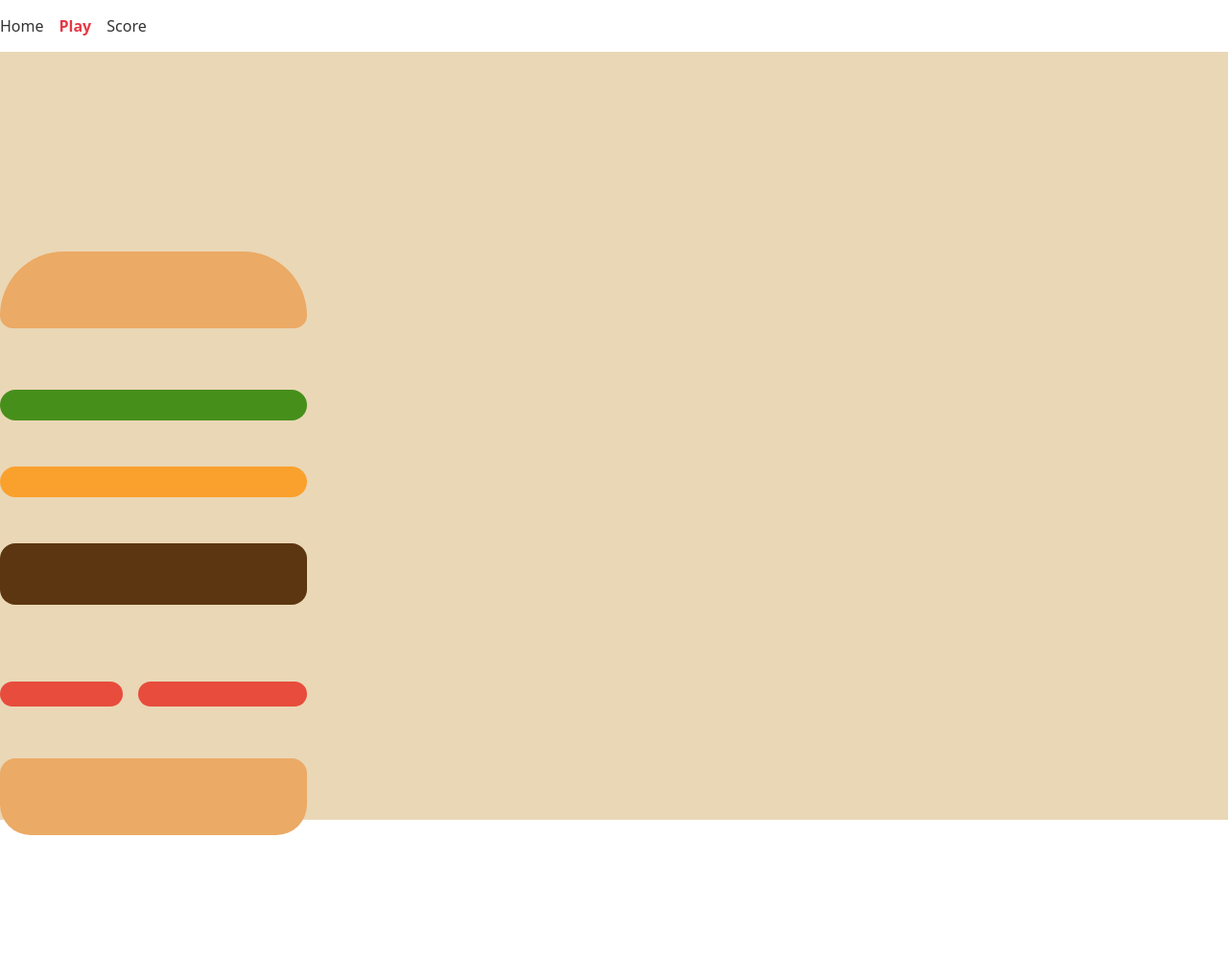
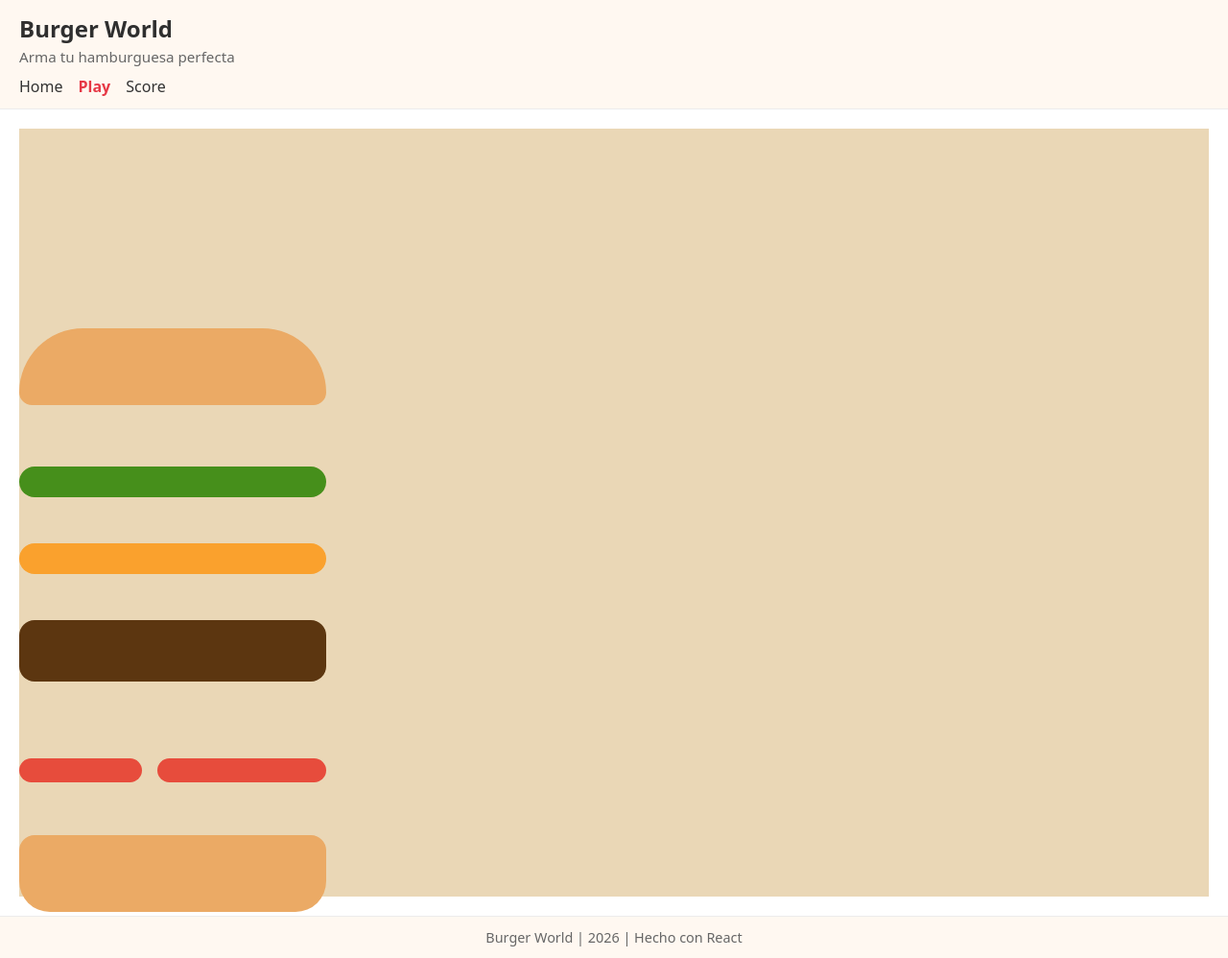
Before and after one commit to NatalieAzcona/4.burger-world, a React (Vite) app: page /play in a window 1280 px wide. Shown: the whole page at 96% size. Before the commit the page ends 870 px from the top, so only its background shows below. Built offline with nearby package versions, Linux system fonts and the light colour scheme.

Commit message:
ingredients and basic Header and Footer

```diff
--- a/src/components/game/IngredientsCard.jsx
+++ b/src/components/game/IngredientsCard.jsx
@@ -1,24 +1,30 @@
-import "../../assets/styles/ingredients.scss"
+import React from "react";
+import "../../assets/styles/ingredients.scss";
+import { ingredients } from "../../data/ingredients";
+
+const IngredientPiece = ({ className }) => {
+  if (className === "tomatos") {
+    return (
+      <div className="tomatos">
+        <div className="tomato tomato--1"></div>
+        <div className="tomato tomato--2"></div>
+      </div>
+    );
+  }
+
+  return <div className={className}></div>;
+};
 
 function IngredientsCard() {
   return (
     <section className="ingredients-view">
       <div className="hamburger">
-        <div className="bun bun--top"></div>
-        <div className="salad"></div>
-        <div className="cheese"></div>
-        <div className="beef"></div>
-          <div className="tomatos">
-            <div className="tomato tomato--1"></div>
-            <div className="tomato tomato--2"></div>
-          </div>
-        <div className="bun bun--bottom"></div>
+        {ingredients.map((ingredient) => (
+          <IngredientPiece key={ingredient.id} className={ingredient.className} />
+        ))}
       </div>
     </section>
-  )
+  );
 }
 
-export default IngredientsCard
-
-
-//lista de ingredientes
+export default IngredientsCard;
--- /dev/null
+++ b/src/components/layout/Footer.jsx
@@ -0,0 +1,13 @@
+import "./Footer.scss";
+
+const Footer = () => {
+  return (
+    <footer className="footer">
+      <p className="footer__text">
+        Burger World | {new Date().getFullYear()} | Hecho con React
+      </p>
+    </footer>
+  );
+};
+
+export default Footer;
--- /dev/null
+++ b/src/components/layout/Footer.scss
@@ -0,0 +1,12 @@
+.footer {
+  border-top: 1px solid #ececec;
+  padding: 12px 20px;
+  background-color: #fff8f1;
+}
+
+.footer__text {
+  margin: 0;
+  text-align: center;
+  color: #666;
+  font-size: 0.9rem;
+}
--- a/src/components/layout/Header.jsx
+++ b/src/components/layout/Header.jsx
@@ -1 +1,16 @@
-// Header con título, branding y datos random
+import NavBar from "./NavBar";
+import "./Header.scss";
+
+const Header = () => {
+  return (
+    <header className="header">
+      <div className="header__content">
+        <h1 className="header__title">Burger World</h1>
+        <p className="header__subtitle">Arma tu hamburguesa perfecta</p>
+      </div>
+      <NavBar />
+    </header>
+  );
+};
+
+export default Header;
--- a/src/components/layout/Header.scss
+++ b/src/components/layout/Header.scss
@@ -0,0 +1,22 @@
+.header {
+  border-bottom: 1px solid #ececec;
+  padding: 16px 20px 12px;
+  background-color: #fff8f1;
+}
+
+.header__content {
+  margin-bottom: 10px;
+}
+
+.header__title {
+  margin: 0;
+  font-size: 1.5rem;
+  line-height: 1.2;
+  color: #2f2f2f;
+}
+
+.header__subtitle {
+  margin: 4px 0 0;
+  color: #666;
+  font-size: 0.95rem;
+}
--- a/src/components/layout/Layout.jsx
+++ b/src/components/layout/Layout.jsx
@@ -1,15 +1,17 @@
 import { Outlet } from "react-router-dom";
-import NavBar from "./NavBar";
+import Header from "./Header";
+import Footer from "./Footer";
 import "./Layout.scss";
 
 const Layout = () => {
   return (
-    <>
-      <NavBar />
-      <main>
+    <div className="app-layout">
+      <Header />
+      <main className="app-layout__main">
         <Outlet />
       </main>
-    </>
+      <Footer />
+    </div>
   );
 };
 
--- a/src/components/layout/Layout.scss
+++ b/src/components/layout/Layout.scss
@@ -0,0 +1,10 @@
+.app-layout {
+  min-height: 100vh;
+  display: flex;
+  flex-direction: column;
+}
+
+.app-layout__main {
+  flex: 1;
+  padding: 20px;
+}
--- a/src/components/layout/NavBar.jsx
+++ b/src/components/layout/NavBar.jsx
@@ -5,7 +5,7 @@ import "./NavBar.scss";
 
 const NavBar = () => {
     return (
-        <nav>
+        <nav className="main-nav">
             <ul>
                 <li>
                     <NavLink to="/" className={({ isActive})=> (isActive ? "active" : "")} >Home</NavLink>
--- a/src/components/layout/NavBar.scss
+++ b/src/components/layout/NavBar.scss
@@ -1,16 +1,18 @@
-nav ul {
+.main-nav ul {
     display: flex;
     gap: 16px;
     list-style: none;
     padding: 0;
+    margin: 0;
   }
 
-  nav a {
+.main-nav a {
     text-decoration: none;
     color: #333;
+    padding: 6px 0;
   }
 
-  nav a.active {
+.main-nav a.active {
     font-weight: bold;
     color: #e63946;
   }
--- a/src/context/GameContext.jsx
+++ b/src/context/GameContext.jsx
@@ -25,12 +25,14 @@ export const GameProvider = ({ children }) => { //valores de base
   )
 }
 
-export const useGame = () => {    //centralizo en useGame
+export const useGame = () => {
   const context = useContext(GameContext)
-
   if (!context) {
-    console.log("useGame debe usarse dentro de <GameProvider>")
+    throw new Error("useGame must be used within a GameProvider")
   }
-
   return context
 }
+
+//cambiar a reducer, varios estados: necesito un contexto para proveer el reducer.
+
+//playername y difficulty
--- a/src/data/ingredients.js
+++ b/src/data/ingredients.js
@@ -1,9 +1,8 @@
 export const ingredients = [
-  { id: "bun-top", name: "Pan superior", className: "bun bun--top", type: "bread" },
-  { id: "salad", name: "Lechuga", className: "salad", type: "veggie" },
-  { id: "cheese", name: "Queso", className: "cheese", type: "dairy" },
-  { id: "beef", name: "Carne", className: "beef", type: "meat" },
-  { id: "tomatos", name: "Tomate", className: "tomatos", type: "veggie" },
-  { id: "bun-middle", name: "Pan intermedio", className: "bun bun--middle", type: "bread" },
-  { id: "bun-bottom", name: "Pan inferior", className: "bun bun--bottom", type: "bread" },
+  { id: "bun-top", name: "Pan superior", className: "bun bun--top" },
+  { id: "salad", name: "Lechuga", className: "salad" },
+  { id: "cheese", name: "Queso", className: "cheese" },
+  { id: "beef", name: "Carne", className: "beef" },
+  { id: "tomatos", name: "Tomate", className: "tomatos" },
+  { id: "bun-bottom", name: "Pan inferior", className: "bun bun--bottom" },
 ]
```
Also changed, not shown: 5 other files (tests, documents, lock files or other folders).
